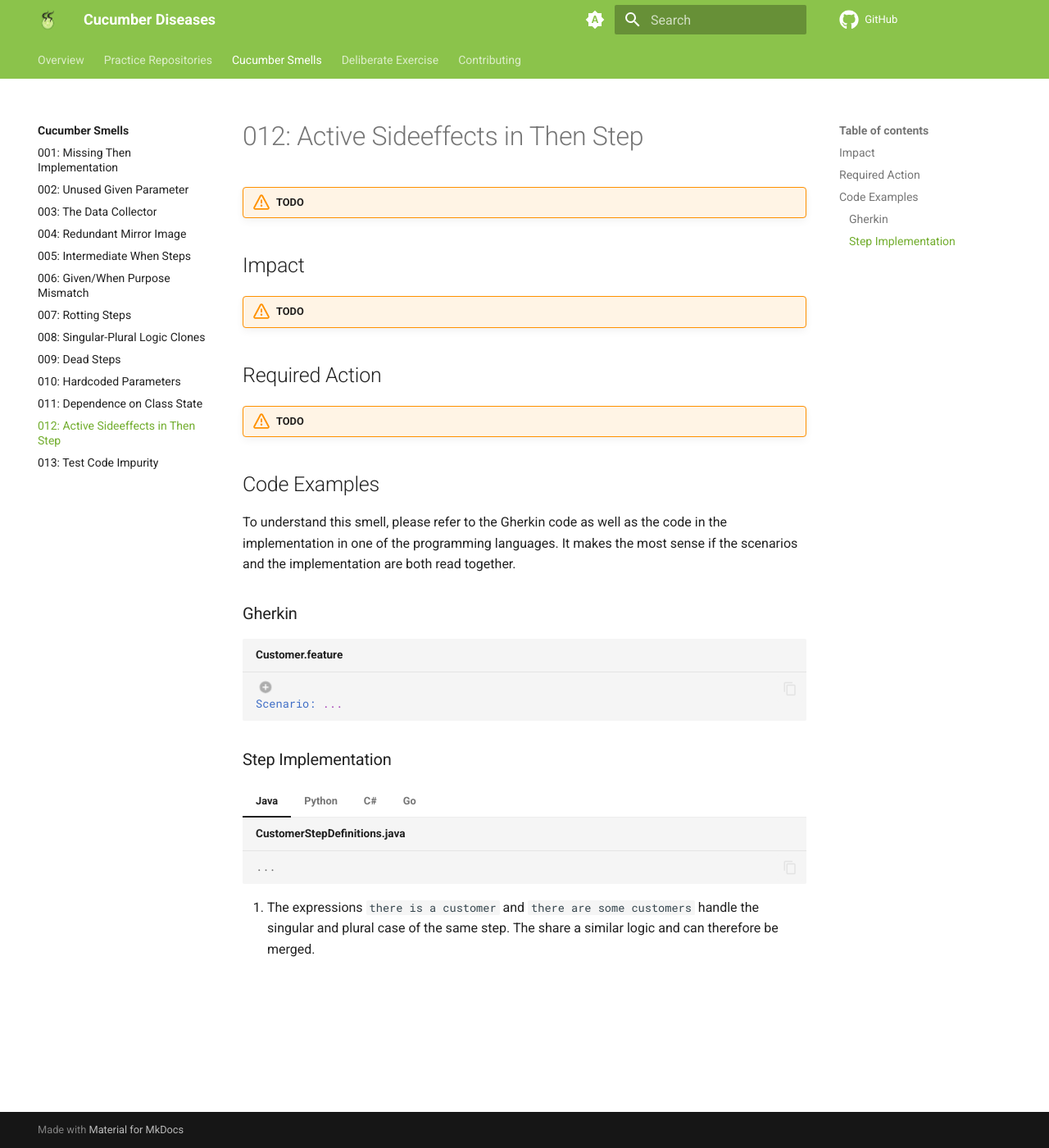
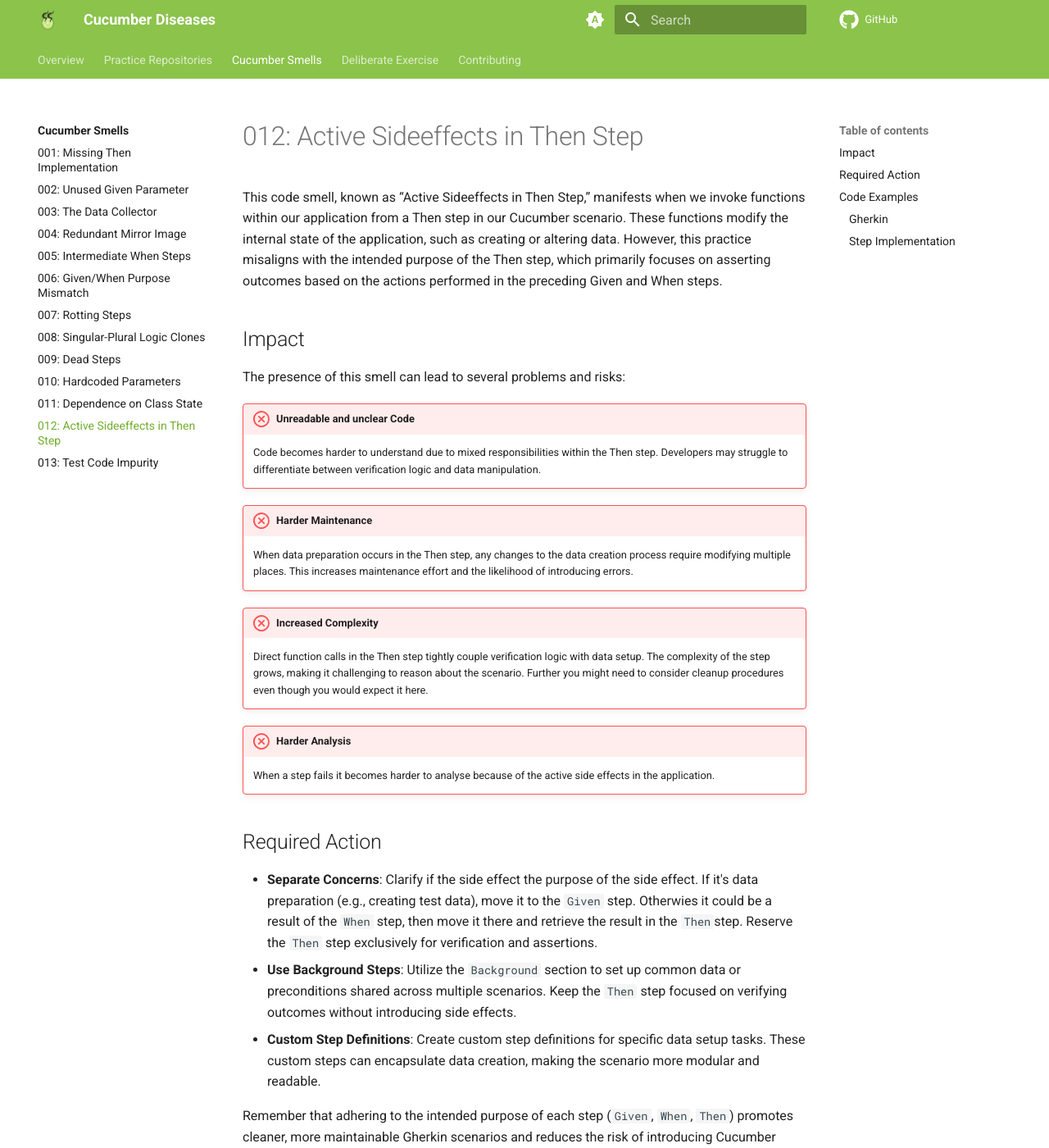
Before and after one commit to Cucumber-Diseases/cucumber-diseases.github.io, an MkDocs documentation site: the page built from docs/smells/012-active-sideeffects-in-then-step.md, in a window 1280 px wide and 1400 px high. Shown: the whole window at 82% size. Built offline with MkDocs 1.6.1 and Material for MkDocs 9.7.7, drawn with Linux system fonts in a browser that asks for light colours; some of the changed text lies outside the part shown.

Commit message:
add description

```diff
--- a/docs/smells/012-active-sideeffects-in-then-step.md
+++ b/docs/smells/012-active-sideeffects-in-then-step.md
@@ -1,12 +1,32 @@
 # 012: Active Sideeffects in Then Step
-!!! warning "TODO"
+This code smell, known as “Active Sideeffects in Then Step,” manifests when we invoke functions within our application from a Then step in our Cucumber scenario. These functions modify the internal state of the application, such as creating or altering data. However, this practice misaligns with the intended purpose of the Then step, which primarily focuses on asserting outcomes based on the actions performed in the preceding Given and When steps.
+
 
 ## Impact
+The presence of this smell can lead to several problems and risks:
 
-!!! warning "TODO"
+!!! failure "Unreadable and unclear Code"
+    Code becomes harder to understand due to mixed responsibilities within the Then step.
+    Developers may struggle to differentiate between verification logic and data manipulation.
+
+!!! failure "Harder Maintenance"
+    When data preparation occurs in the Then step, any changes to the data creation process require modifying multiple places.
+    This increases maintenance effort and the likelihood of introducing errors.
+
+!!! failure "Increased Complexity"
+    Direct function calls in the Then step tightly couple verification logic with data setup.
+    The complexity of the step grows, making it challenging to reason about the scenario. Further you might need to consider cleanup procedures even though you would expect it here.
+
+!!! failure "Harder Analysis"
+    When a step fails it becomes harder to analyse because of the active side effects in the application.
+
 ## Required Action
-!!! warning "TODO"
 
+* **Separate Concerns**: Clarify if the side effect the purpose of the side effect. If it's data preparation (e.g., creating test data), move it  to the `Given` step. Otherwies it could be a result of the `When` step, then move it there and retrieve the result in the `Then`step. Reserve the `Then` step exclusively for verification and assertions.
+* **Use Background Steps**: Utilize the `Background` section to set up common data or preconditions shared across multiple scenarios. Keep the `Then` step focused on verifying outcomes without introducing side effects.
+* **Custom Step Definitions**: Create custom step definitions for specific data setup tasks. These custom steps can encapsulate data creation, making the scenario more modular and readable.
+
+Remember that adhering to the intended purpose of each step (`Given`, `When`, `Then`) promotes cleaner, more maintainable Gherkin scenarios and reduces the risk of introducing Cucumber diseases like this one. 😊
 
 ## Code Examples
 To understand this smell, please refer to the Gherkin code as well as the code in the implementation in one of the programming languages. It makes the most sense if the scenarios and the implementation are both read together.
```
